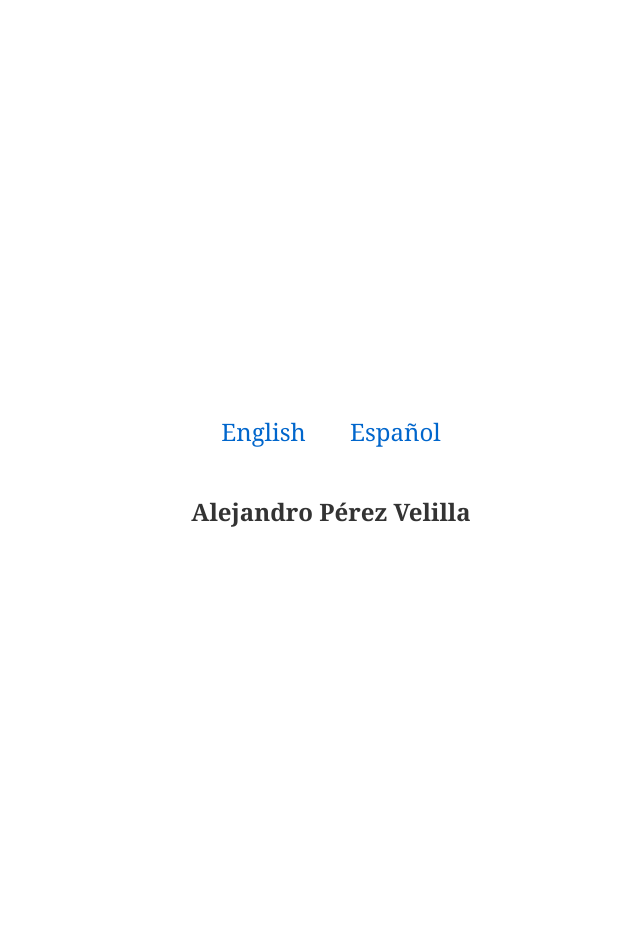
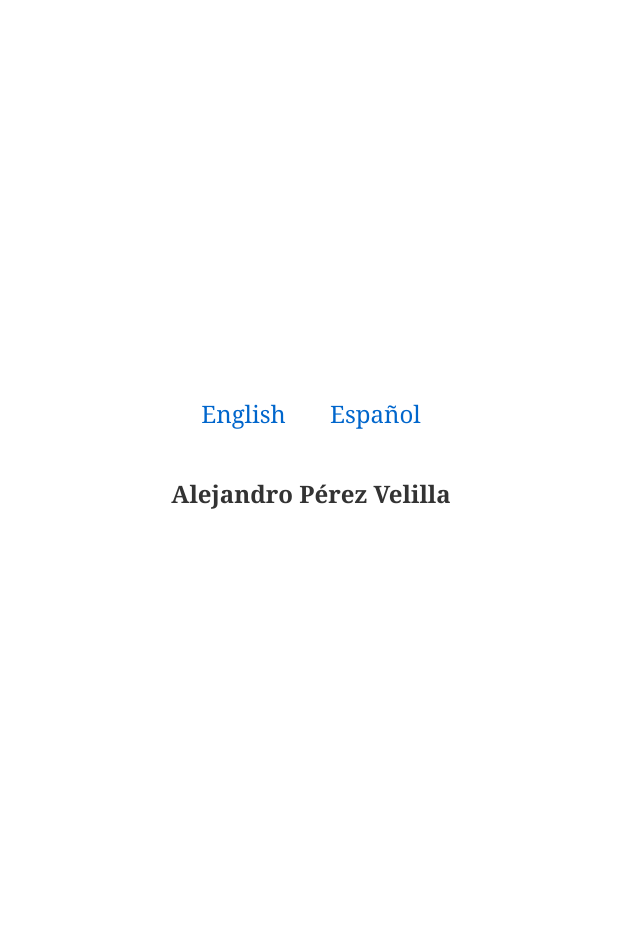
Before and after one commit to datadreamscorp/datadreamscorp.github.io, a Jekyll site: the page built from index.md, in a window 1280 px wide. Shown: the whole page, without its empty margins (89-729 px from the left). Built offline with Jekyll 4.4.1, drawn with Linux system fonts in a browser that asks for light colours; after the commit the page ends 900 px from its top, so only the background shows below that.

Commit message:
further centering sigh

```diff
--- a/assets/landing.css
+++ b/assets/landing.css
@@ -1,46 +1,37 @@
+* {
+    box-sizing: border-box;
+    margin: 0;
+    padding: 0;
+}
+
 body {
     display: flex;
-    flex-direction: column; /* Stacks items vertically */
-    justify-content: center; /* Centers items vertically in the container */
-    align-items: center; /* Centers items horizontally in the container */
+    flex-direction: column; /* Stacks children vertically */
+    justify-content: center; /* Centers children vertically in the container */
+    align-items: center; /* Centers children horizontally in the container */
     height: 100vh;
     margin: 0;
     font-family: Georgia, serif;
-    text-align: center; /* Centers text inside the children blocks */
-}
-
-.center-content {
-    width: 100%; /* Ensures the content uses the full width available */
+    text-align: center; /* Centers text within each block */
 }
 
 nav ul {
+    padding: 0;
     list-style-type: none;
-    padding: 0;
+    margin-top: 20px; /* Adds space between the name and the links */
 }
 
 nav ul li {
     display: inline;
-    margin: 0 20px; /* More spacing between links */
+    margin: 0 20px; /* Adjusts horizontal spacing between links */
 }
 
 nav ul li a {
     text-decoration: none;
     color: #0066cc;
-    font-size: 1.5em; /* Larger font size for better readability */
+    font-size: 1.5em;
 }
 
 nav ul li a:hover {
     text-decoration: underline;
 }
-
-/* Media Query for Desktop Screens */
-@media (min-width: 768px) {
-    body {
-        justify-content: center;
-        align-items: center;
-    }
-
-    .center-content {
-        width: auto; /* Adjusts width handling for desktop */
-    }
-}
```
